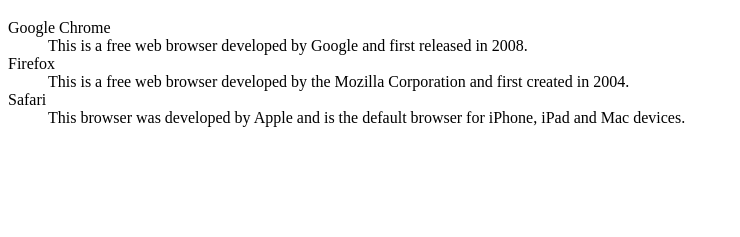
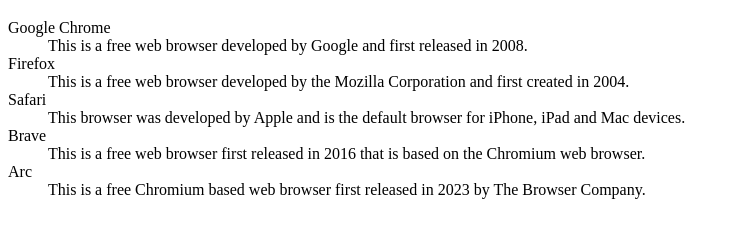
Before and after one commit to safariousman02-byte/BUILDING-A-LIST-OF-MAJOR-WEB-BROWSER, a plain HTML site: page index.html in a window 1280 px wide. Shown: the part 61-298 px from the top of the page, without its empty margins (0-740 px from the left). Drawn offline with Linux system fonts and the light colour scheme.

Commit message:
termination og the practical work

```diff
--- a/index.html
+++ b/index.html
@@ -15,8 +15,14 @@
             <dd>This is a free web browser developed by the Mozilla Corporation and first created in 2004.</dd>
 
             <dt>Safari</dt>
+            <dd>This browser was developed by Apple and is the default browser for iPhone, iPad and Mac devices.</dd>
+
+            <dt>Brave</dt>
+            <dd>This is a free web browser first released in 2016 that is based on the Chromium web browser.</dd>
+
+            <dt>Arc</dt>
             <dd>
-                This browser was developed by Apple and is the default browser for iPhone, iPad and Mac devices.
+                This is a free Chromium based web browser first released in 2023 by The Browser Company.
             </dd>
         </dl>
     </body>
```
Also changed, not shown: ASSETS/TARGET.jpeg (added), 1 other file.
